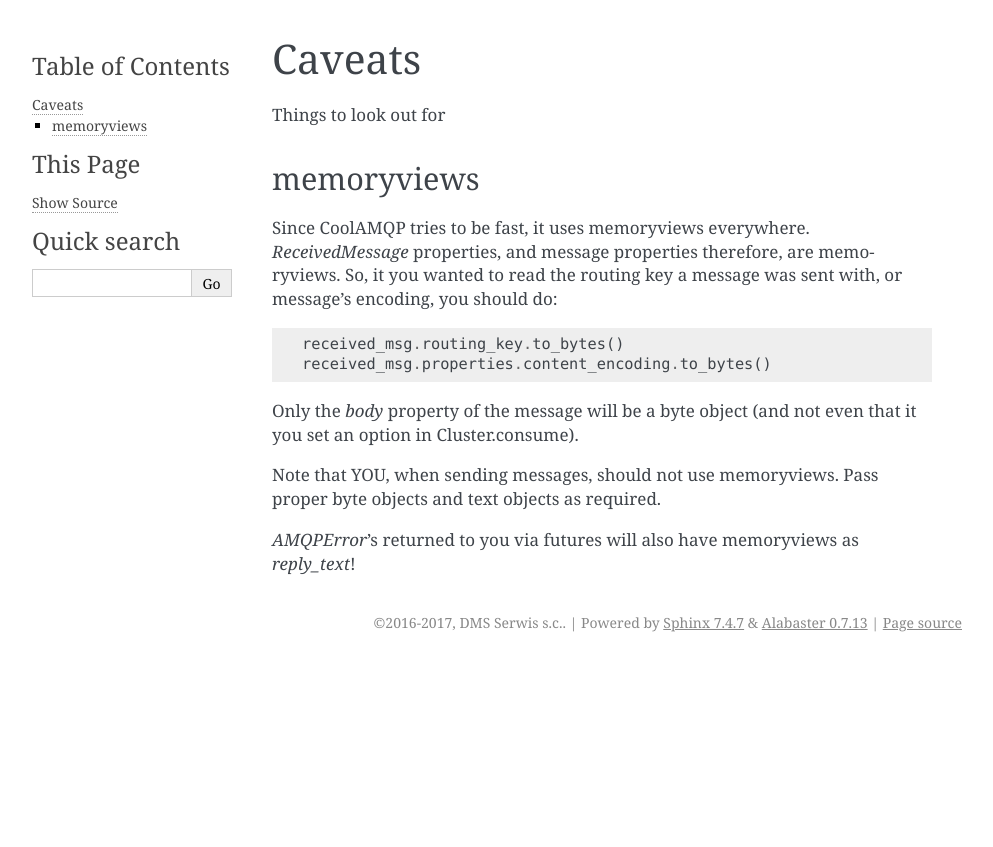
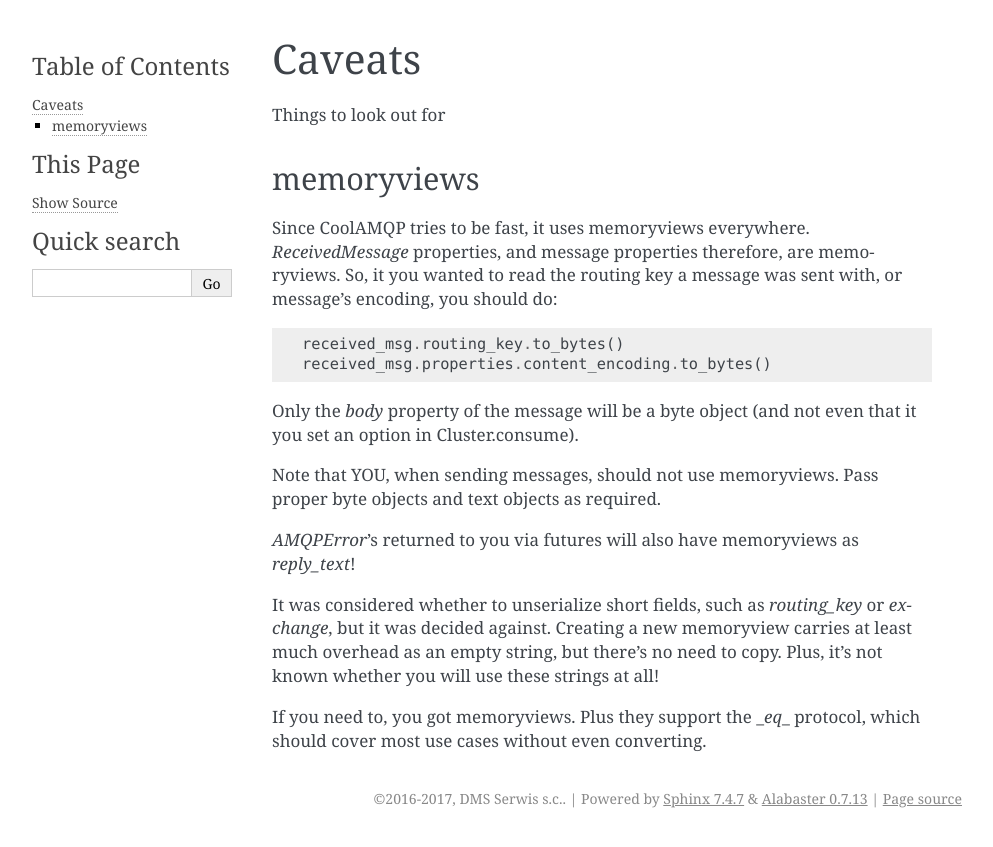
Before and after one commit to smok-serwis/coolamqp, a Sphinx documentation site: the page built from docs/caveats.md, in a window 1280 px wide. Shown: the top 847 px of the page, without its empty margins (148-1141 px from the left). Built offline with Sphinx 7.4.7, drawn with Linux system fonts in a browser that asks for light colours.

Commit message:
memoryviews will stay

```diff
--- a/docs/caveats.md
+++ b/docs/caveats.md
@@ -20,3 +20,10 @@ Note that YOU, when sending messages, should not use memoryviews. Pass proper by
 as required.
 
 _AMQPError_'s returned to you via futures will also have memoryviews as _reply_text_!
+
+It was considered whether to unserialize short fields, such as _routing_key_ or _exchange_, but it was decided against.
+Creating a new memoryview carries at least much overhead as an empty string, but there's no need to copy.
+Plus, it's not known whether you will use these strings at all!
+
+If you need to, you got memoryviews. Plus they support the \__eq__ protocol, which should cover most
+use cases without even converting.
```
